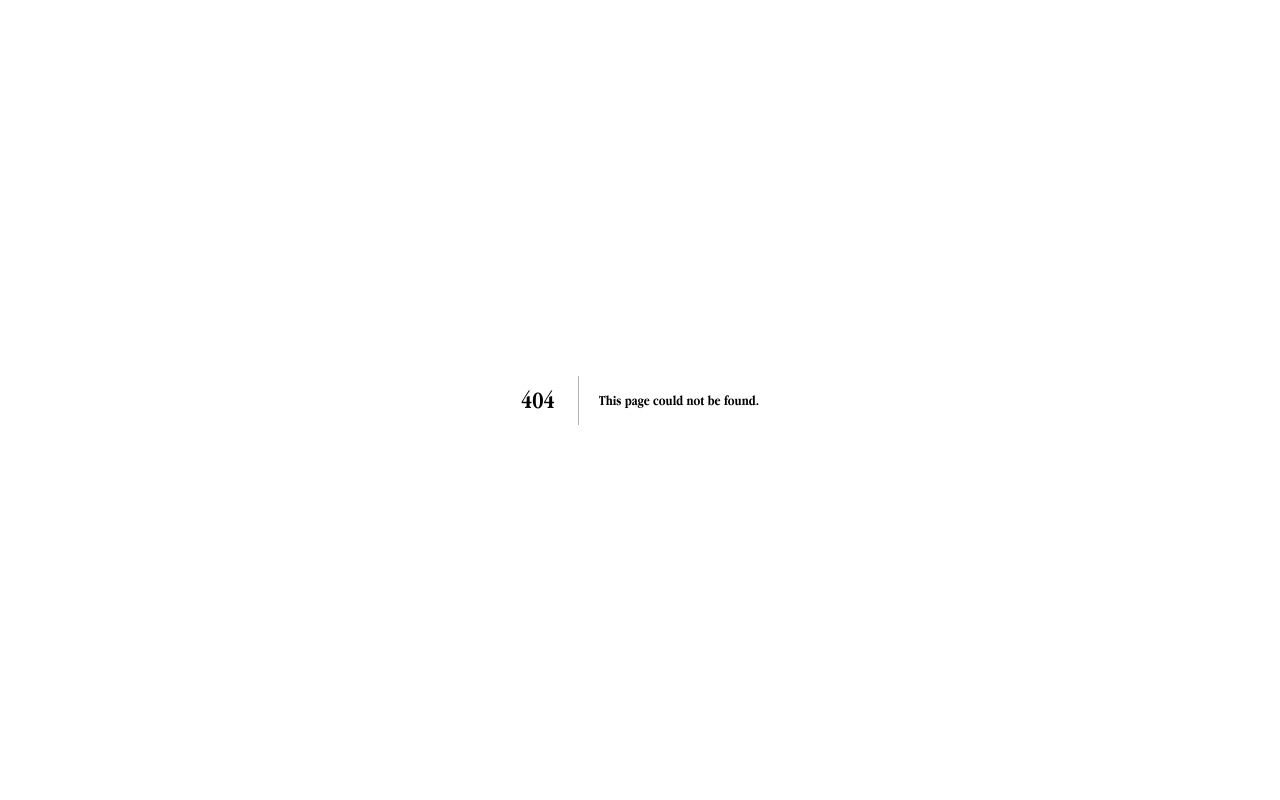
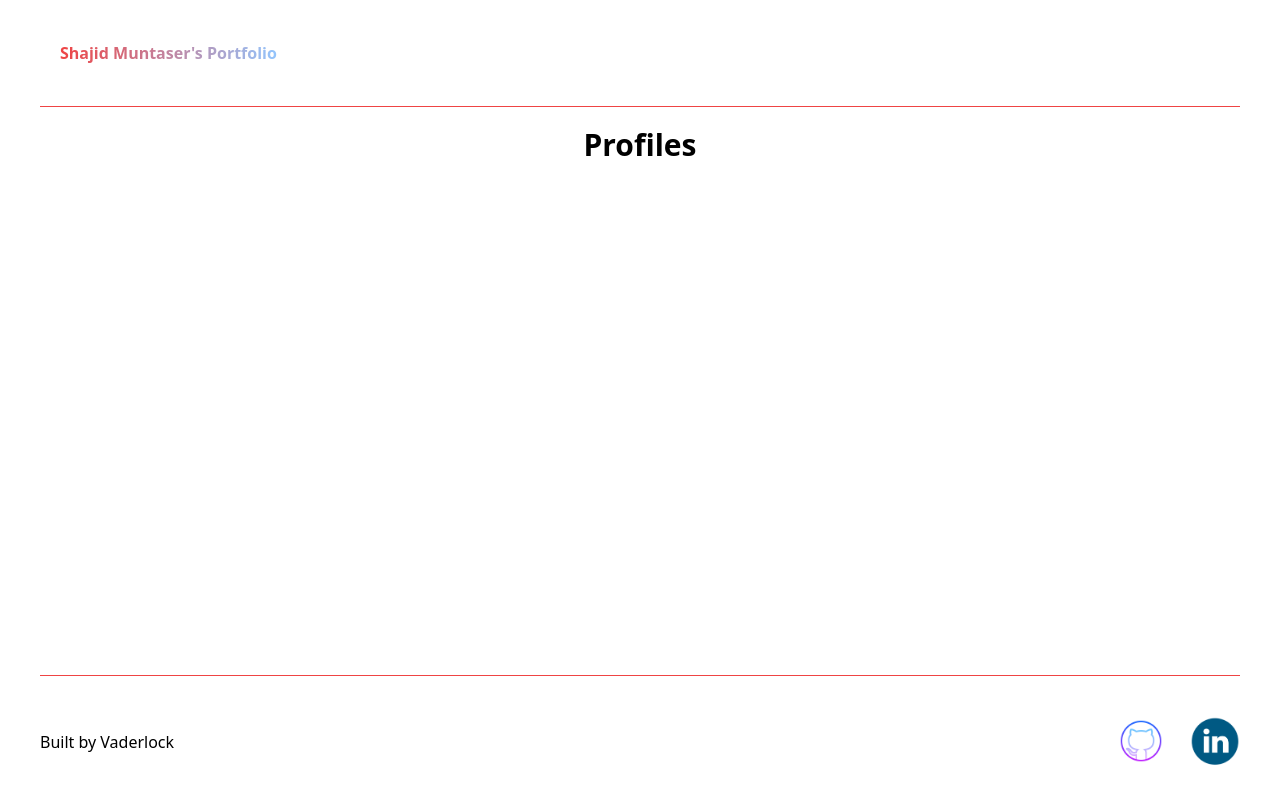
Before and after one commit to vaderlock/portfolio, a Next.js app: page /profiles in a window 1280 px wide. Before the commit this address had no page. Built offline with nearby package versions, Linux system fonts and the light colour scheme.

Commit message:
editing components + adding routed pages

```diff
--- a/components/footer.js
+++ b/components/footer.js
@@ -18,14 +18,14 @@ function footer() {
                     rel="noopener noreferrer"
                     className='mr-6'>
 
-                    <img src='/github.png' alt='github icon' width='50' height='50'/>
+                    <img className="hover:scale-125 duration-500" src='/github.png' alt='github icon' width='50' height='50'/>
 
                     </a>
                     <a href='https://www.linkedin.com/in/shajid-muntaser-663473220/'
                     target="_blank"
                     rel="noopener noreferrer">
 
-                    <img src='/linkedin.png' alt='linkedin icon' width='50' height='50'/>
+                    <img className="hover:scale-125 duration-500" src='/linkedin.png' alt='linkedin icon' width='50' height='50'/>
 
                     </a>
                 </div>
--- a/components/header.js
+++ b/components/header.js
@@ -16,7 +16,7 @@ function header(){
                     className="flex items-center gap-4 lg:px-0"
                     href="/"
                 >
-                    <div className='font-bold bg-clip-text text-transparent bg-gradient-to-r from-red-500 to-blue-300 '>
+                    <div className='font-large font-bold bg-clip-text text-transparent bg-gradient-to-r from-red-500 to-blue-300 '>
                         Shajid Muntaser's Portfolio
                     </div>
 
@@ -67,9 +67,7 @@ function header(){
                         </h1>
                     </Link>
 
-                    <Link href="/contact"
-                        target="_blank"
-                        rel="noopener noreferrer">
+                    <Link href="/contact">
                         <h1 className="font-medium text-white hover:text-red-500 transition-in duration-500 ease-out
                       border-b-2 border-transparent hover:border-red-500 px-3 mr-6 mb-3 md:mb-0">
                             Contact
--- /dev/null
+++ b/pages/contact.js
@@ -0,0 +1,32 @@
+import Head from 'next/head'
+import Image from 'next/image'
+import Header from '../components/header'
+import Footer from '../components/footer'
+
+export default function contact() {
+  return (
+<div className='px-10'>
+  <div className="justify-between mx-auto flex min-h-screen max-w-7xl flex-col">
+
+      <Head>
+        <title>ShMuntaser</title>
+        <meta name="description" content="Built by Shajid Muntaser to preview all his work" />
+        <meta name="viewport" content="width=device-width, initial-scale=1" />
+        <link rel="icon" href="/favicon.ico" />
+      </Head>
+
+      <Header/>
+
+      <main className="flex flex-col w-full flex-1 items-center justify-between px-20 my-5 text-center">
+
+      <div className="flex flex-col items-center justify-center">
+        <h1 className="text-3xl font-bold pb-3">Contact</h1>
+      </div>
+
+      </main>
+
+    <Footer/>
+    </div>
+    </div>
+  );
+}
--- a/pages/index.js
+++ b/pages/index.js
@@ -1,10 +1,7 @@
 import Head from 'next/head'
 import Image from 'next/image'
-import { Inter } from 'next/font/google'
 import Header from '../components/header'
 import Footer from '../components/footer'
-
-const inter = Inter({ subsets: ['latin'] })
 
 export default function Home() {
   return (
@@ -20,21 +17,20 @@ export default function Home() {
 
       <Header/>
 
-      <main className="flex flex-col w-full flex-1 items-center justify-center px-20 text-center my-40 md:my-60">
+      <main className="flex flex-col w-full flex-1 items-center justify-between px-20 my-5 text-center">
 
-        <div className="flex w-full flex-row items-center justify-center">
-          <h1 className="flex flex-col text-5xl font-bold bg-clip-text text-transparent bg-gradient-to-r from-red-500 to-blue-300 pb-3">
-                  {/* Portfolio */}
-          </h1>
+      <div className="flex flex-col items-center justify-center">
+        <h1 className="text-3xl font-bold pb-3">Welcome to my portfolio</h1>
+      </div>
 
-          <h2 className="text-black pt-3 font-medium">
+      <div className="flex flex-col items-center justify-center">
 
-          </h2>
-        </div>
+      <h1 className="bg-zinc-700 text-1xl font-bold pb-3">My name is Shajid Muntaser and I am a senior at New York Tech studying computer science with a concentration in network security. As a full-stack developer for several projects and a coding instructor at iD Tech,
+      I have honed excellent programming skills that, combined with exceptional problem-solving and time management abilities, enable me to excel in various situations. Driven by a passion for programming and business development,
+      I'm eager to further develop my skills as an engineer in a dynamic and stimulating setting. I'm excited to leverage my expertise to create innovative solutions and contribute to impactful projects.
+      Overall, I'm dedicated to making a positive impact in the technology field and eager to explore opportunities to contribute to an organization's growth and success.</h1>
 
-        <div>
-
-        </div>
+      </div>
 
 
       </main>
--- /dev/null
+++ b/pages/profiles.js
@@ -0,0 +1,32 @@
+import Head from 'next/head'
+import Image from 'next/image'
+import Header from '../components/header'
+import Footer from '../components/footer'
+
+export default function profiles() {
+  return (
+<div className='px-10'>
+  <div className="justify-between mx-auto flex min-h-screen max-w-7xl flex-col">
+
+      <Head>
+        <title>ShMuntaser</title>
+        <meta name="description" content="Built by Shajid Muntaser to preview all his work" />
+        <meta name="viewport" content="width=device-width, initial-scale=1" />
+        <link rel="icon" href="/favicon.ico" />
+      </Head>
+
+      <Header/>
+
+      <main className="flex flex-col w-full flex-1 items-center justify-between px-20 my-5 text-center">
+
+      <div className="flex flex-col items-center justify-center">
+        <h1 className="text-3xl font-bold pb-3">Profiles</h1>
+      </div>
+
+      </main>
+
+    <Footer/>
+    </div>
+    </div>
+  );
+}
--- /dev/null
+++ b/pages/projects.js
@@ -0,0 +1,32 @@
+import Head from 'next/head'
+import Image from 'next/image'
+import Header from '../components/header'
+import Footer from '../components/footer'
+
+export default function projects() {
+  return (
+<div className='px-10'>
+  <div className="justify-between mx-auto flex min-h-screen max-w-7xl flex-col">
+
+      <Head>
+        <title>ShMuntaser</title>
+        <meta name="description" content="Built by Shajid Muntaser to preview all his work" />
+        <meta name="viewport" content="width=device-width, initial-scale=1" />
+        <link rel="icon" href="/favicon.ico" />
+      </Head>
+
+      <Header/>
+
+      <main className="flex flex-col w-full flex-1 items-center justify-between px-20 my-5 text-center">
+
+      <div className="flex flex-col items-center justify-center">
+        <h1 className="text-3xl font-bold pb-3">Projects</h1>
+      </div>
+
+      </main>
+
+    <Footer/>
+    </div>
+    </div>
+  );
+}
--- /dev/null
+++ b/pages/resume.js
@@ -0,0 +1,31 @@
+import Head from 'next/head'
+import Image from 'next/image'
+import Header from '../components/header'
+import Footer from '../components/footer'
+
+export default function resume() {
+  return (
+<div className='px-10'>
+  <div className="justify-between mx-auto flex min-h-screen max-w-7xl flex-col">
+
+      <Head>
+        <title>ShMuntaser</title>
+        <meta name="description" content="Built by Shajid Muntaser to preview all his work" />
+        <meta name="viewport" content="width=device-width, initial-scale=1" />
+        <link rel="icon" href="/favicon.ico" />
+      </Head>
+
+      <Header/>
+
+      <main className="flex flex-col w-full flex-1 items-center justify-between px-20 my-5 text-center">
+
+      <div className="flex flex-col items-center justify-center">
+        <h1 className="text-3xl font-bold pb-3">Resume</h1>
+      </div>
+
+      </main>
+    <Footer/>
+    </div>
+    </div>
+  );
+}
--- a/styles/globals.css
+++ b/styles/globals.css
@@ -205,25 +205,25 @@
   margin-right: 0.5em;
 }
 
-@font-face {
+/* @font-face {
   font-family: 'Apple Garamond';
   src: url('../public/font/AppleGaramond-bold.ttf') format('truetype');
-}
+} */
 
 /* Apply Apple Garamond font to body */
-body {
+/* body {
   font-family: 'Apple Garamond', sans-serif;
-}
+} */
 
 /* Apply Apple Garamond font to headings */
-h1, h2, h3, h4, h5, h6 {
+/* h1, h2, h3, h4, h5, h6 {
   font-family: 'Apple Garamond', sans-serif;
-}
+} */
 
 /* Apply Apple Garamond font to any other elements */
-.my-element {
+/* .my-element {
   font-family: 'Apple Garamond', sans-serif;
-}
+} */
 
 @media (prefers-color-scheme: dark) {
   html {
```
